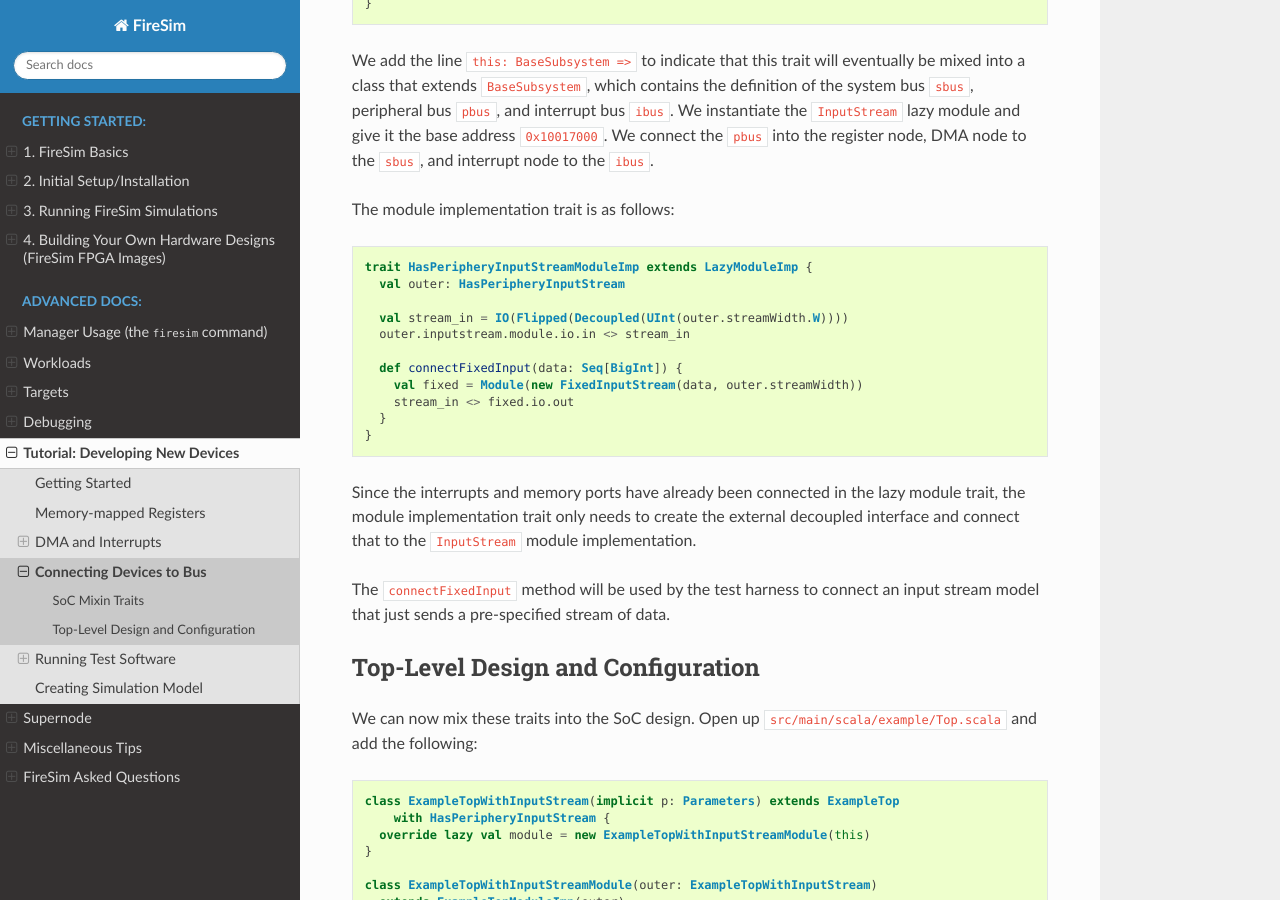
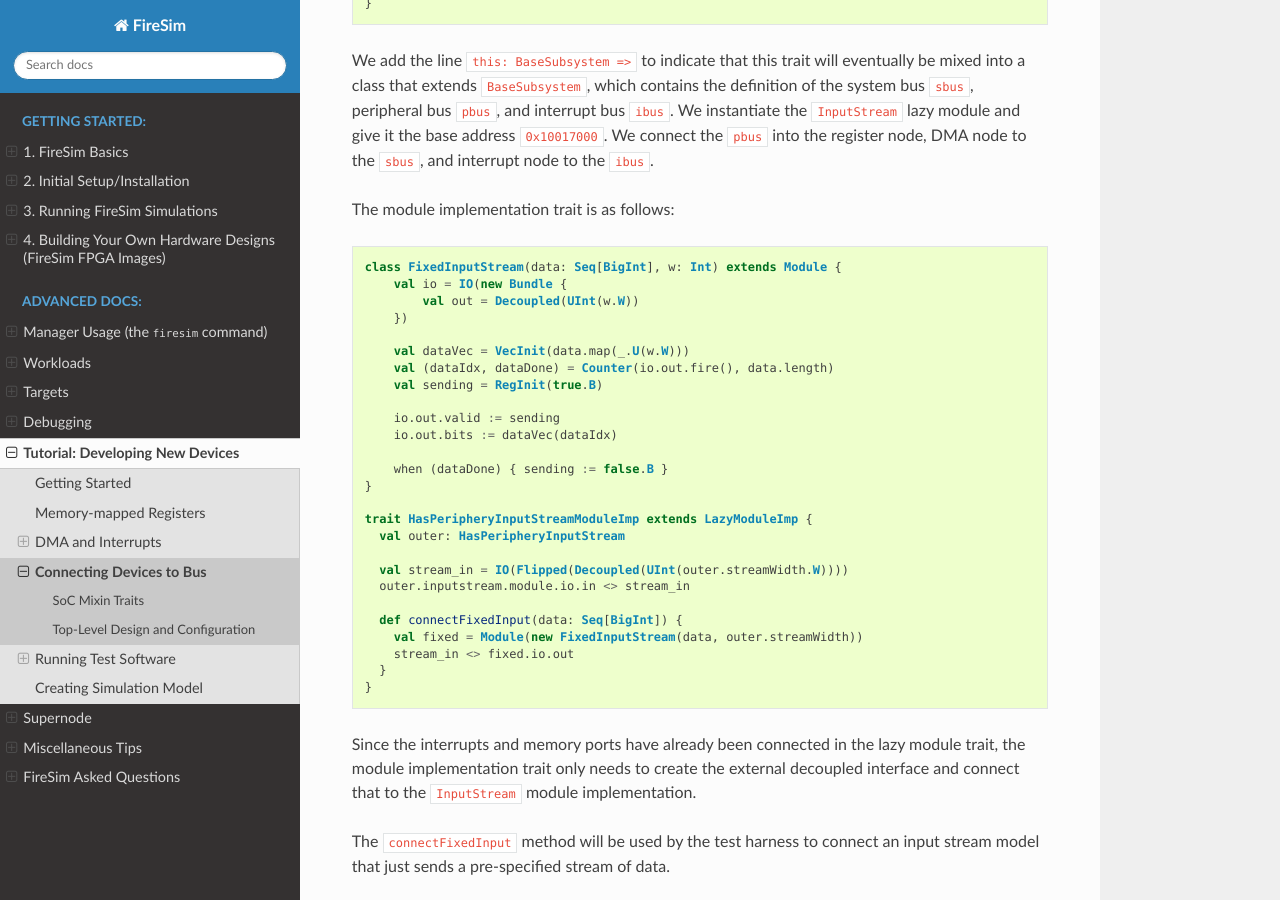
Before and after one commit to firesim/firesim, a Sphinx documentation site: the page built from docs/Developing-New-Devices/Connecting-Devices-to-Bus.rst, in a window 1280 px wide and 900 px high, scrolled down 447 px. Built offline with Sphinx 7.4.7 and the Read the Docs theme 2.0.0, drawn with Linux system fonts in a browser that asks for light colours.

Commit message:
add FixedInputStream module to documentation

```diff
--- a/docs/Developing-New-Devices/Connecting-Devices-to-Bus.rst
+++ b/docs/Developing-New-Devices/Connecting-Devices-to-Bus.rst
@@ -30,6 +30,21 @@ register node, DMA node to the ``sbus``, and interrupt node to the ``ibus``.
 The module implementation trait is as follows:
 
 .. code-block:: scala
+
+    class FixedInputStream(data: Seq[BigInt], w: Int) extends Module {
+        val io = IO(new Bundle {
+            val out = Decoupled(UInt(w.W))
+        })
+
+        val dataVec = VecInit(data.map(_.U(w.W)))
+        val (dataIdx, dataDone) = Counter(io.out.fire(), data.length)
+        val sending = RegInit(true.B)
+
+        io.out.valid := sending
+        io.out.bits := dataVec(dataIdx)
+
+        when (dataDone) { sending := false.B }
+    }
 
     trait HasPeripheryInputStreamModuleImp extends LazyModuleImp {
       val outer: HasPeripheryInputStream
```
